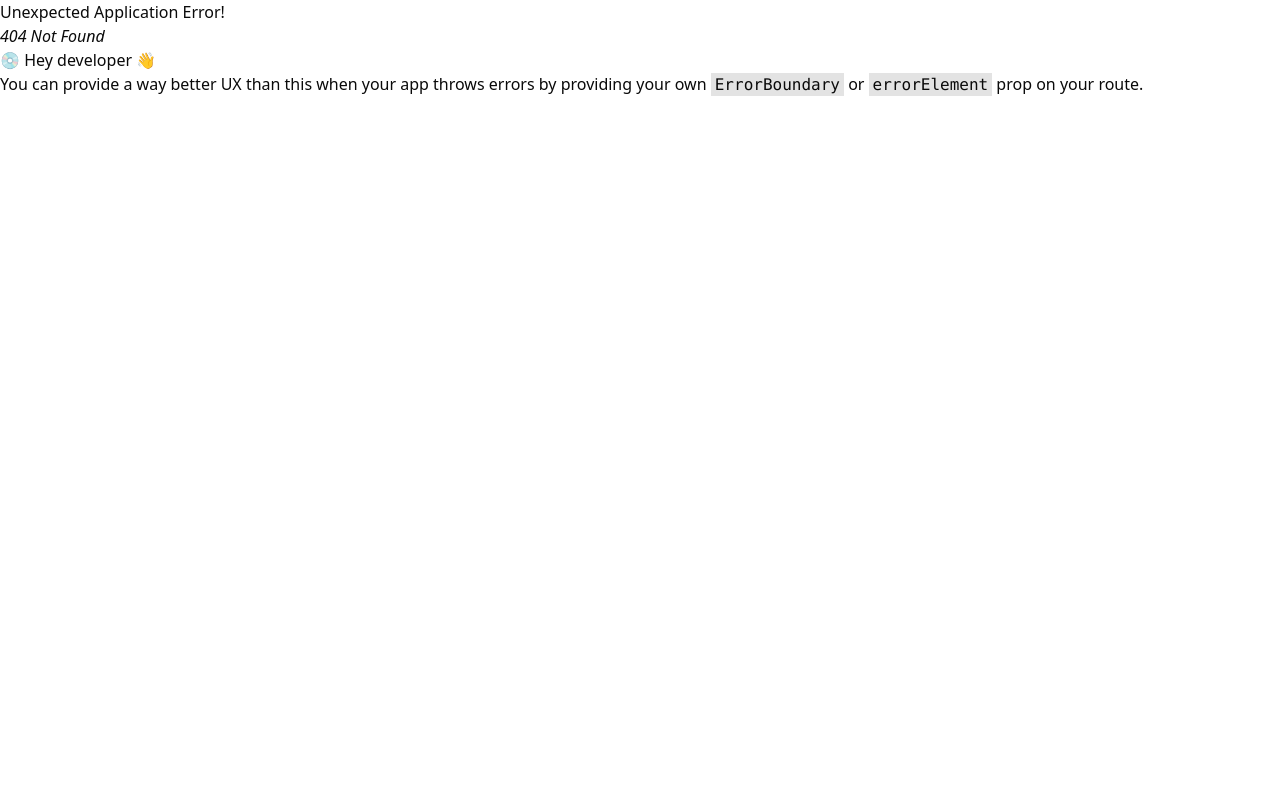
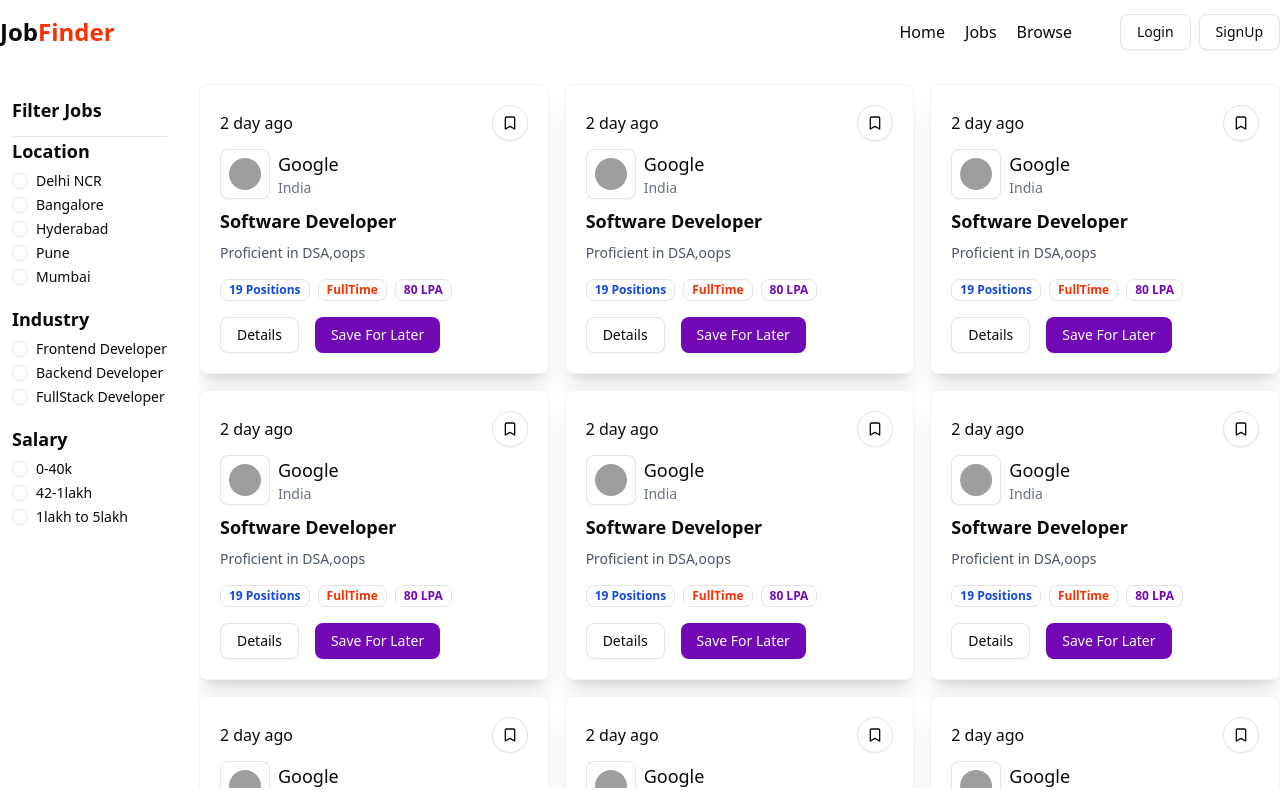
Before and after one commit to PRAKHARSRIVASTAV01/Job_Finder, a React (Vite) app in the folder Frontend/: page /jobs in a window 1280 px wide. Before the commit this address had no page. Built offline with nearby package versions, Linux system fonts and the light colour scheme; grey boxes are pictures that could not be loaded.

Commit message:
Job Page Completed

```diff
--- a/Frontend/src/App.jsx
+++ b/Frontend/src/App.jsx
@@ -3,6 +3,7 @@ import Navbar from './components/shared/Navbar'
 import Login from './components/auth/Login'
 import Signup from './components/auth/Signup'
 import Home from './components/Home'
+import Job from './components/Jobs'
 
 const appRouter = createBrowserRouter([
   {
@@ -17,6 +18,10 @@ const appRouter = createBrowserRouter([
     path: '/signup',
     element: <Signup />
   },
+  {
+    path: '/jobs',
+    element: <Job />
+  },
 
 ])
 function App() {
--- /dev/null
+++ b/Frontend/src/components/FilterCard.jsx
@@ -0,0 +1,60 @@
+import React, { useEffect, useState } from 'react'
+import { RadioGroup, RadioGroupItem } from './ui/radio-group'
+import { Label } from './ui/label'
+// import { useDispatch } from 'react-redux'
+// import { setSearchedQuery } from '@/redux/jobSlice'
+
+const fitlerData = [
+    {
+        fitlerType: "Location",
+        array: ["Delhi NCR", "Bangalore", "Hyderabad", "Pune", "Mumbai"]
+    },
+    {
+        fitlerType: "Industry",
+        array: ["Frontend Developer", "Backend Developer", "FullStack Developer"]
+    },
+    {
+        fitlerType: "Salary",
+        array: ["0-40k", "42-1lakh", "1lakh to 5lakh"]
+    },
+]
+
+const FilterCard = () => {
+    // const [selectedValue, setSelectedValue] = useState('');
+    // const dispatch = useDispatch();
+    // const changeHandler = (value) => {
+    //     setSelectedValue(value);
+    // }
+    // useEffect(()=>{
+    //     dispatch(setSearchedQuery(selectedValue));
+    // },[selectedValue]);
+    return (
+        <div className='w-full bg-white p-3 rounded-md'>
+            <h1 className='font-bold text-lg'>Filter Jobs</h1>
+            <hr className='mt-3' />
+            {/* <RadioGroup value={selectedValue} onValueChange={changeHandler}> */}
+            <RadioGroup >
+                {
+                    fitlerData.map((data, index) => (
+                        <div>
+                            <h1 className='font-bold text-lg'>{data.fitlerType}</h1>
+                            {
+                                data.array.map((item, idx) => {
+                                    const itemId = `id${index}-${idx}`
+                                    return (
+                                        <div className='flex items-center space-x-2 my-2'>
+                                            <RadioGroupItem value={item} id={itemId} />
+                                            <Label htmlFor={itemId}>{item}</Label>
+                                        </div>
+                                    )
+                                })
+                            }
+                        </div>
+                    ))
+                }
+            </RadioGroup>
+        </div>
+    )
+}
+
+export default FilterCard
--- a/Frontend/src/components/Job.jsx
+++ b/Frontend/src/components/Job.jsx
@@ -5,45 +5,47 @@ import { Avatar, AvatarImage } from './ui/avatar'
 import { Badge } from './ui/badge'
 import { useNavigate } from 'react-router-dom'
 
-const Job = ({job}) => {
-    const navigate = useNavigate();
-    // const jobId = "lsekdhjgdsnfvsdkjf";
-
-    const daysAgoFunction = (mongodbTime) => {
-        const createdAt = new Date(mongodbTime);
-        const currentTime = new Date();
-        const timeDifference = currentTime - createdAt;
-        return Math.floor(timeDifference/(1000*24*60*60));
-    }
-
-    return (
+const Job = () => {
+      return (
         <div className='p-5 rounded-md shadow-xl bg-white border border-gray-100'>
             <div className='flex items-center justify-between'>
-                <p className='text-sm text-gray-500'>{daysAgoFunction(job?.createdAt) === 0 ? "Today" : `${daysAgoFunction(job?.createdAt)} days ago`}</p>
+                {/* <p className='text-sm text-gray-500'>{daysAgoFunction(job?.createdAt) === 0 ? "Today" : `${daysAgoFunction(job?.createdAt)} days ago`}</p> */}
+                <p> 2 day ago</p>
                 <Button variant="outline" className="rounded-full" size="icon"><Bookmark /></Button>
             </div>
 
             <div className='flex items-center gap-2 my-2'>
                 <Button className="p-6" variant="outline" size="icon">
                     <Avatar>
-                        <AvatarImage src={job?.company?.logo} />
+                       {/*  <AvatarImage src={job?.company?.logo} /> */}
+                       <AvatarImage src="https://upload.wikimedia.org/wikipedia/commons/thumb/c/c1/Google_%22G%22_logo.svg/768px-Google_%22G%22_logo.svg.png" />
                     </Avatar>
                 </Button>
                 <div>
-                    <h1 className='font-medium text-lg'>{job?.company?.name}</h1>
+                    {/* <h1 className='font-medium text-lg'>{job?.company?.name}</h1> */}
+                    <h1 className='font-medium text-lg'>Google</h1>
                     <p className='text-sm text-gray-500'>India</p>
                 </div>
             </div>
 
             <div>
-                <h1 className='font-bold text-lg my-2'>{job?.title}</h1>
-                <p className='text-sm text-gray-600'>{job?.description}</p>
+                {/* <h1 className='font-bold text-lg my-2'>{job?.title}</h1>
+                <p className='text-sm text-gray-600'>{job?.description}</p> */}
+                <h1 className='font-bold text-lg my-2'>Software Developer</h1>
+                <p className='text-sm text-gray-600'>Proficient in DSA,oops</p>
             </div>
             <div className='flex items-center gap-2 mt-4'>
-                <Badge className={'text-blue-700 font-bold'} variant="ghost">{job?.position} Positions</Badge>
+                {/* <Badge className={'text-blue-700 font-bold'} variant="ghost">{job?.position} Positions</Badge>
                 <Badge className={'text-[#F83002] font-bold'} variant="ghost">{job?.jobType}</Badge>
-                <Badge className={'text-[#7209b7] font-bold'} variant="ghost">{job?.salary}LPA</Badge>
+                <Badge className={'text-[#7209b7] font-bold'} variant="ghost">{job?.salary}LPA</Badge> */}
+                <Badge className={'text-blue-700 font-bold'} variant="ghost">19 Positions</Badge>
+                <Badge className={'text-[#F83002] font-bold'} variant="ghost">FullTime</Badge>
+                <Badge className={'text-[#7209b7] font-bold'} variant="ghost">80 LPA</Badge>
             </div>
+            {/* <div className='flex items-center gap-4 mt-4'>
+                <Button onClick={()=> navigate(`/description/${job?._id}`)} variant="outline">Details</Button>
+                <Button className="bg-[#7209b7]">Save For Later</Button>
+            </div> */}
             <div className='flex items-center gap-4 mt-4'>
                 <Button onClick={()=> navigate(`/description/${job?._id}`)} variant="outline">Details</Button>
                 <Button className="bg-[#7209b7]">Save For Later</Button>
--- /dev/null
+++ b/Frontend/src/components/Jobs.jsx
@@ -0,0 +1,130 @@
+// import React, { useEffect, useState } from 'react'
+// import Navbar from './shared/Navbar'
+// import FilterCard from './FilterCard'
+// import Job from './Job';
+// import { useSelector } from 'react-redux';
+// import { motion } from 'framer-motion';
+
+// // const jobsArray = [1, 2, 3, 4, 5, 6, 7, 8];
+
+// const Jobs = () => {
+//     const { allJobs, searchedQuery } = useSelector(store => store.job);
+//     const [filterJobs, setFilterJobs] = useState(allJobs);
+
+//     useEffect(() => {
+//         if (searchedQuery) {
+//             const filteredJobs = allJobs.filter((job) => {
+//                 return job.title.toLowerCase().includes(searchedQuery.toLowerCase()) ||
+//                     job.description.toLowerCase().includes(searchedQuery.toLowerCase()) ||
+//                     job.location.toLowerCase().includes(searchedQuery.toLowerCase())
+//             })
+//             setFilterJobs(filteredJobs)
+//         } else {
+//             setFilterJobs(allJobs)
+//         }
+//     }, [allJobs, searchedQuery]);
+
+//     return (
+//         <div>
+//             <Navbar />
+//             <div className='max-w-7xl mx-auto mt-5'>
+//                 <div className='flex gap-5'>
+//                     <div className='w-20%'>
+//                         <FilterCard />
+//                     </div>
+//                     {
+//                         filterJobs.length <= 0 ? <span>Job not found</span> : (
+//                             <div className='flex-1 h-[88vh] overflow-y-auto pb-5'>
+//                                 <div className='grid grid-cols-3 gap-4'>
+//                                     {
+//                                         filterJobs.map((job) => (
+//                                             <motion.div
+//                                                 initial={{ opacity: 0, x: 100 }}
+//                                                 animate={{ opacity: 1, x: 0 }}
+//                                                 exit={{ opacity: 0, x: -100 }}
+//                                                 transition={{ duration: 0.3 }}
+//                                                 key={job?._id}>
+//                                                 <Job job={job} />
+//                                             </motion.div>
+//                                         ))
+//                                     }
+//                                 </div>
+//                             </div>
+//                         )
+//                     }
+//                 </div>
+//             </div>
+
+
+//         </div>
+//     )
+// }
+
+//export default Jobs
+
+import React from 'react'
+import Navbar from './shared/Navbar'
+import FilterCard from './FilterCard'
+import Job from './Job';
+
+const jobsArray = [1, 2, 3, 4, 5, 6, 7, 8,9,10,11,12,13,14,15];
+
+const Jobs = () => {
+  return (
+        <div>
+            <Navbar />
+            <div className='max-w-7xl mx-auto mt-5'>
+                <div className='flex gap-5'>
+                    <div className='w-20%'>
+                        <FilterCard />
+                    </div>
+                    {
+                        // filterJobs.length <= 0 ? <span>Job not found</span> : (
+                        //     <div className='flex-1 h-[88vh] overflow-y-auto pb-5'>
+                        //         <div className='grid grid-cols-3 gap-4'>
+                        //             {
+                        //                 filterJobs.map((job) => (
+                        //                     <motion.div
+                        //                         initial={{ opacity: 0, x: 100 }}
+                        //                         animate={{ opacity: 1, x: 0 }}
+                        //                         exit={{ opacity: 0, x: -100 }}
+                        //                         transition={{ duration: 0.3 }}
+                        //                         key={job?._id}>
+                        //                         <Job job={job} />
+                        //                     </motion.div>
+                        //                 ))
+                        //             }
+                        //         </div>
+                        //     </div>
+                        // )
+                        jobsArray.length<= 0 ? <span>Job not found</span> : (
+                              <div className='flex-1 h-[88vh] overflow-y-auto pb-5'>
+                                <div className='grid grid-cols-3 gap-4'>
+                                    {
+                                        jobsArray.map((item,index) => (
+                                            // <motion.div
+                                            //     initial={{ opacity: 0, x: 100 }}
+                                            //     animate={{ opacity: 1, x: 0 }}
+                                            //     exit={{ opacity: 0, x: -100 }}
+                                            //     transition={{ duration: 0.3 }}
+                                            //     key={job?._id}>
+                                            //     <Job job={job} />
+                                            // </motion.div>
+                                            <div>
+                                              <Job />
+                                            </div>
+                                        ))
+                                    }
+                                </div>
+                            </div>
+                        )
+                    }
+                </div>
+            </div>
+
+
+        </div>
+    )
+}
+
+export default Jobs
--- a/Frontend/src/components/shared/Navbar.jsx
+++ b/Frontend/src/components/shared/Navbar.jsx
@@ -126,9 +126,9 @@ const Navbar = () => {
                 </div>
                 <div className='flex items-center gap-12'>
                     <ul className="flex font-medium items-center gap-5">
-                        <li>Home</li>
-                        <li>Jobs</li>
-                        <li>Browse</li>
+                        <li><Link to="/">Home</Link></li>
+                        <li><Link to="/jobs">Jobs</Link></li>
+                        <li><Link to="/browse">Browse</Link></li>
                     </ul>
                     {
                         !user?(
```
